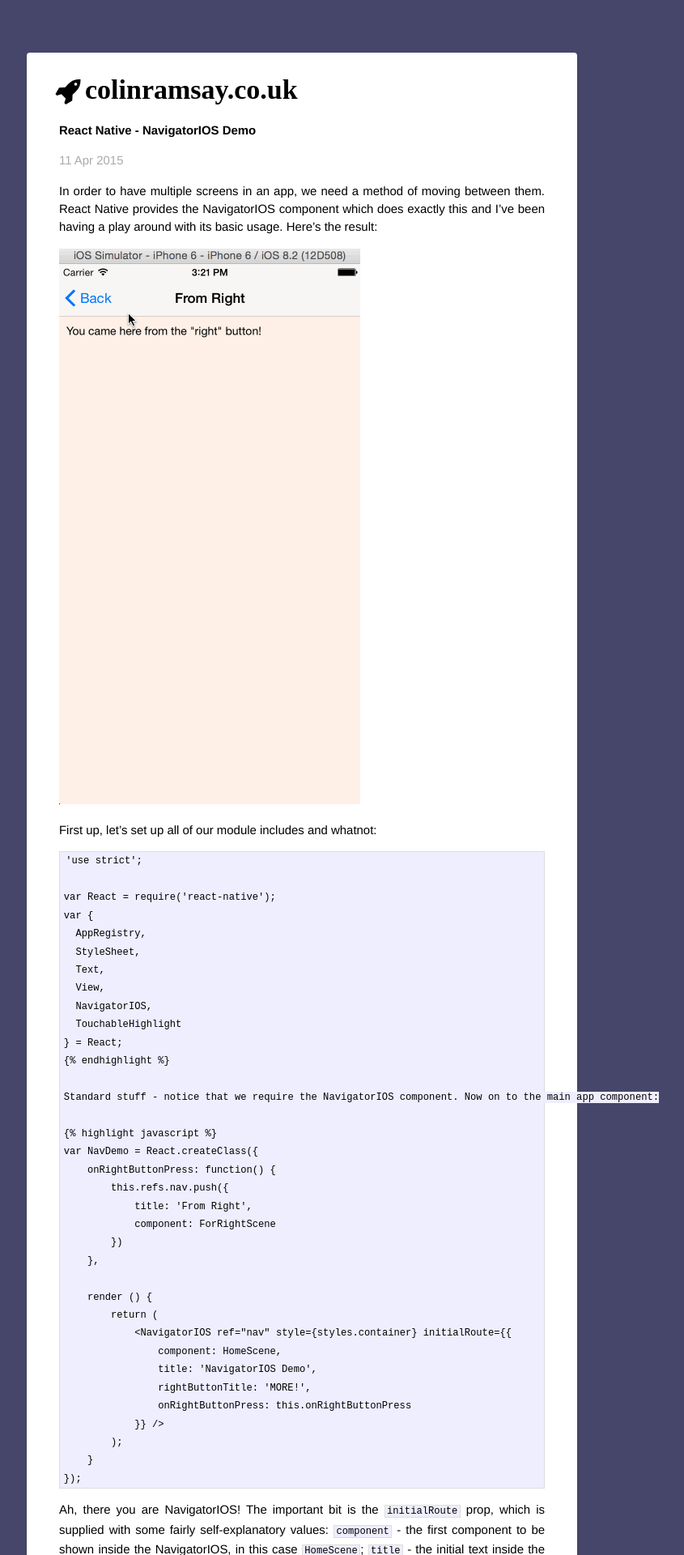
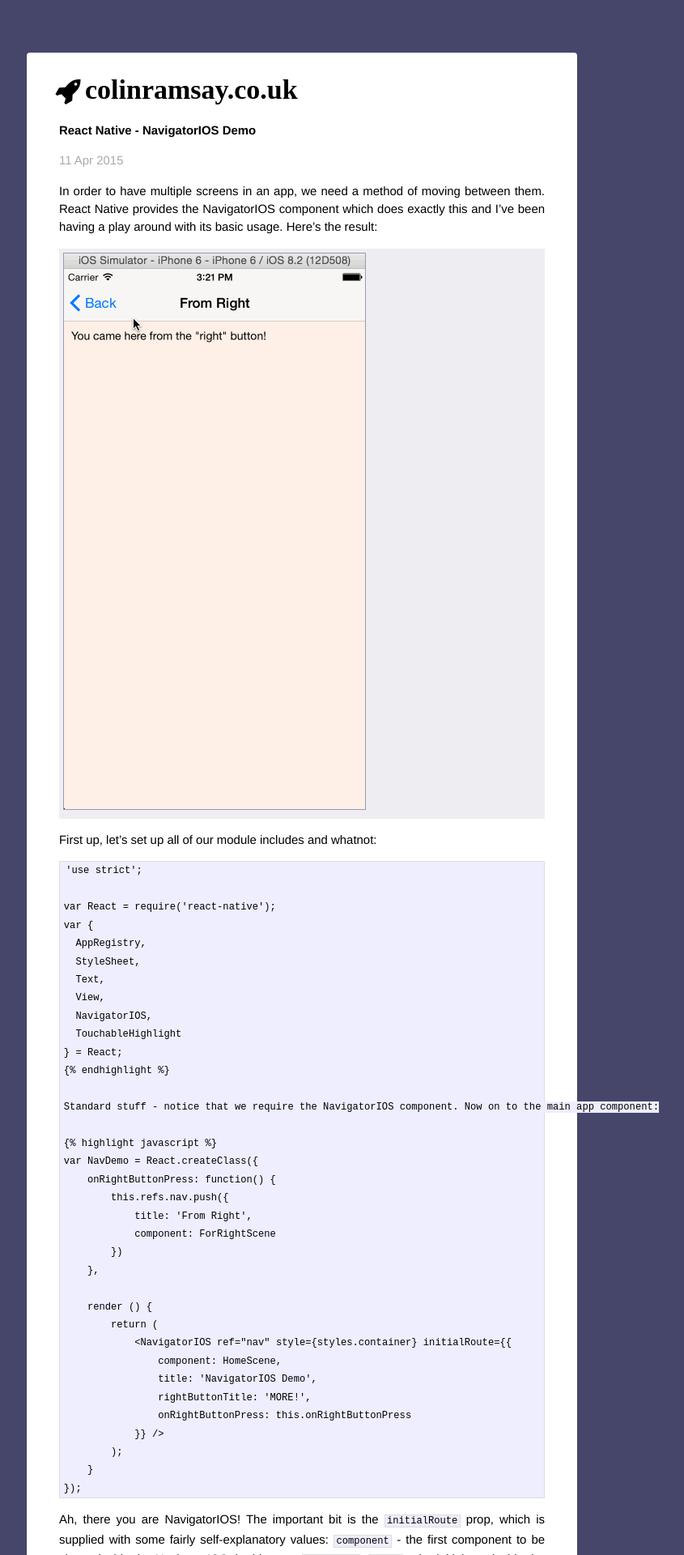
Before and after one commit to hunvreus/colinramsay.github.io, a Jekyll site: the page built from _posts/2015-04-11-react-native-navigatorios-demo.markdown, in a window 1280 px wide. Shown: the top 1920 px of the page at 81% size, without its empty margins (267-1112 px from the left). Built offline with Jekyll 4.4.1, drawn with Linux system fonts in a browser that asks for light colours; some web fonts are replaced; Markdown is read by kramdown in place of the engine named in the settings.

Commit message:
image style

```diff
--- a/_posts/2015-04-11-react-native-navigatorios-demo.markdown
+++ b/_posts/2015-04-11-react-native-navigatorios-demo.markdown
@@ -6,7 +6,7 @@
 
 In order to have multiple screens in an app, we need a method of moving between them. React Native provides the NavigatorIOS component which does exactly this and I've been having a play around with its basic usage. Here's the result:
 
-![NavigatorIOS in Action](/images/navigatorios.gif)
+<div style="padding: 5px; background: #EEEEF2;"><img src="/images/navigatorios.gif" style="margin: 0 auto; width: 372px; border: 1px solid #9A9AAE;" alt="NavigatorIOS in Action" /></div>
 
 First up, let's set up all of our module includes and whatnot:
 
```
